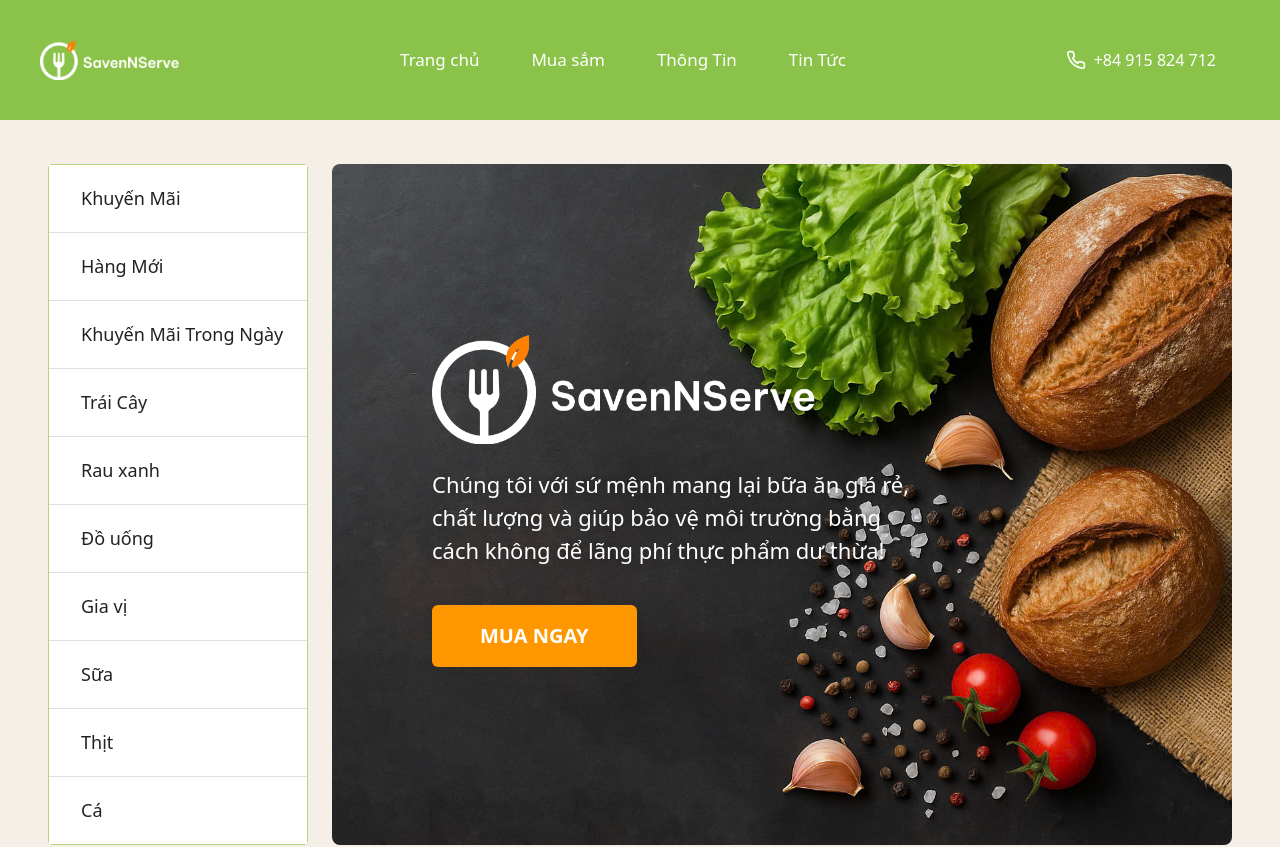
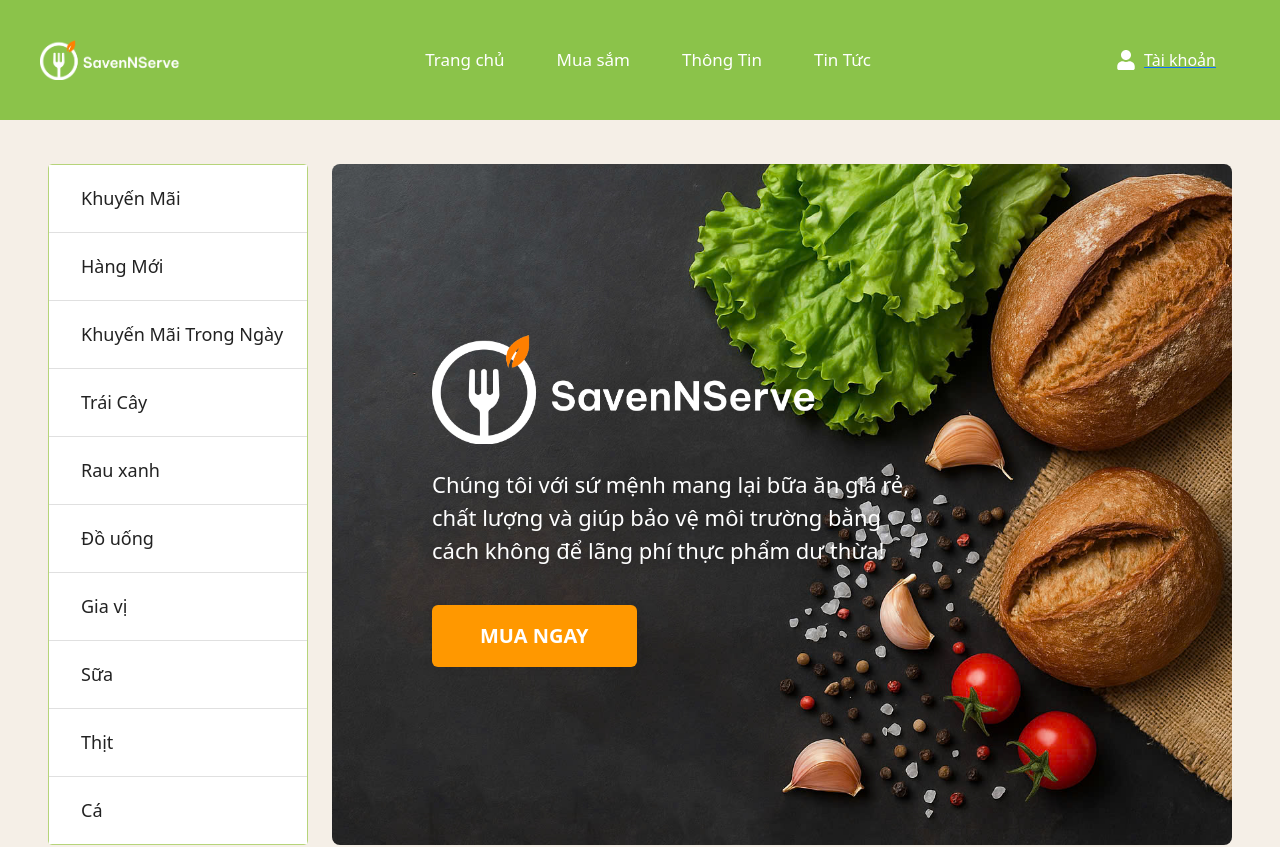
Before and after one commit to thaibao02/saven-serve, a React (Create React App) app: page / in a window 1280 px wide. Shown: the top 847 px of the page. Built offline with nearby package versions, Linux system fonts and the light colour scheme.

Commit message:
update header add login page

```diff
--- a/src/Components/Header/index.js
+++ b/src/Components/Header/index.js
@@ -1,4 +1,5 @@
-import { FiPhone } from 'react-icons/fi';
+
+import { FaUser } from 'react-icons/fa';
 import logochinh from '../../Assets/logochinh.png';
 
 const Header = () => {
@@ -21,10 +22,10 @@ const Header = () => {
                 </ul>
             </div>
             {/* phone icon and number */}
-            <div className="phone">
-                <FiPhone style={{ color: 'white', fontSize: '20px', marginRight: '8px' }} />
-                <span style={{ color: 'white' }}>+84 915 824 712</span>
-            </div>
+            <a href="/login" className="phone">
+                <FaUser style={{ color: 'white', fontSize: '20px', marginRight: '8px' }} />
+                <span style={{ color: 'white' }}>Tài khoản</span>
+            </a>
 
         </div>
     );
```
Also changed, not shown: src/Pages/Login/login.js (added, +23 -0 lines).
